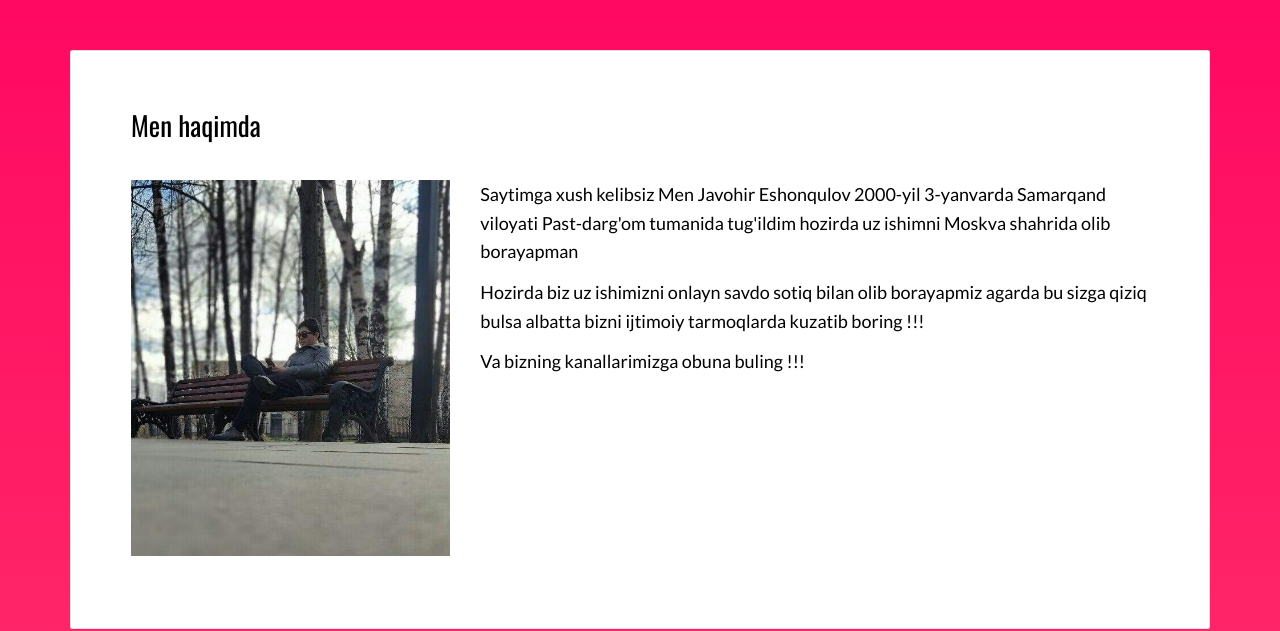
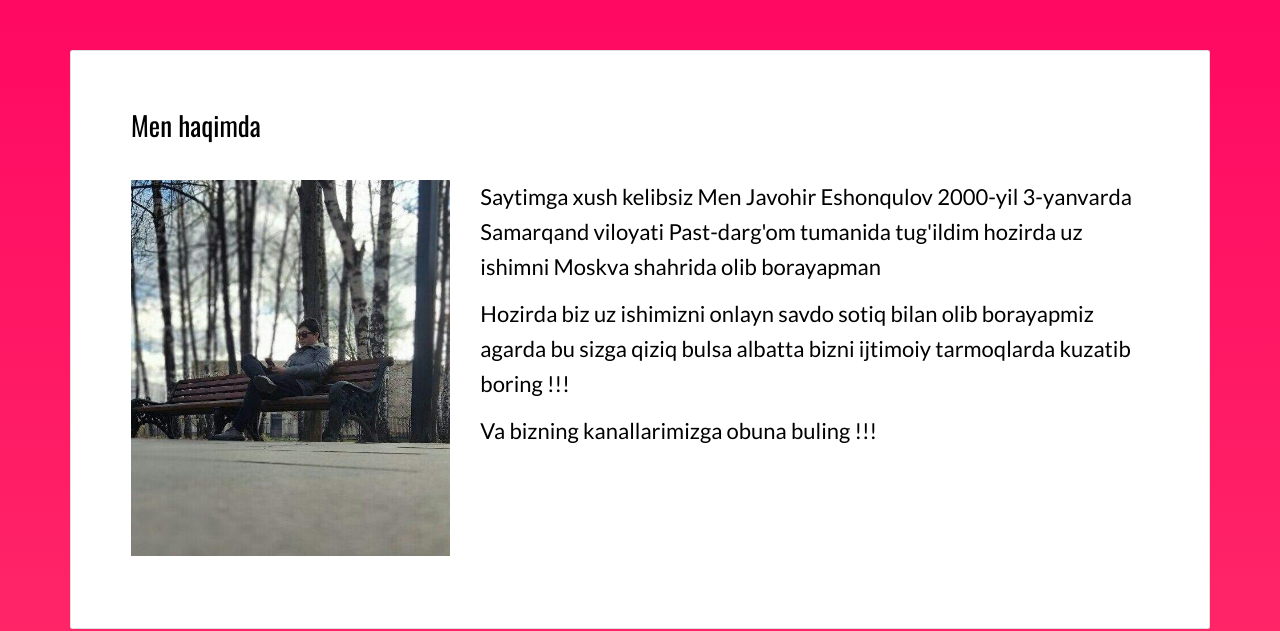
Before and after one commit to Doniyorbek99/JAVOHIR-sayt, a plain HTML site: page index.html in a window 1280 px wide. Shown: the part 195-826 px from the top of the page. Drawn offline with nearby package versions, Linux system fonts and the light colour scheme.

Commit message:
Update index.html

```diff
--- a/index.html
+++ b/index.html
@@ -54,11 +54,11 @@
               </div>
               <div class="col-md-8">
 
-              <p style="color: black; font-size: 18px;"">Saytimga xush kelibsiz Men Javohir Eshonqulov 2000-yil 3-yanvarda Samarqand viloyati Past-darg'om tumanida tug'ildim hozirda uz ishimni Moskva shahrida olib borayapman</p>
+              <p style="color: black; font-size: 22px;"">Saytimga xush kelibsiz Men Javohir Eshonqulov 2000-yil 3-yanvarda Samarqand viloyati Past-darg'om tumanida tug'ildim hozirda uz ishimni Moskva shahrida olib borayapman</p>
 
-              <p style="color: black;  font-size: 18px;"> Hozirda biz uz ishimizni onlayn savdo sotiq bilan olib borayapmiz agarda bu sizga qiziq bulsa albatta bizni ijtimoiy tarmoqlarda kuzatib boring !!!</p>
+              <p style="color: black;  font-size: 22px;"> Hozirda biz uz ishimizni onlayn savdo sotiq bilan olib borayapmiz agarda bu sizga qiziq bulsa albatta bizni ijtimoiy tarmoqlarda kuzatib boring !!!</p>
 
-              <p style="color: black;  font-size: 18px;"> Va bizning kanallarimizga obuna buling !!!</p>
+              <p style="color: black;  font-size: 22px;"> Va bizning kanallarimizga obuna buling !!!</p>
 
               </div>
             </div>
```
